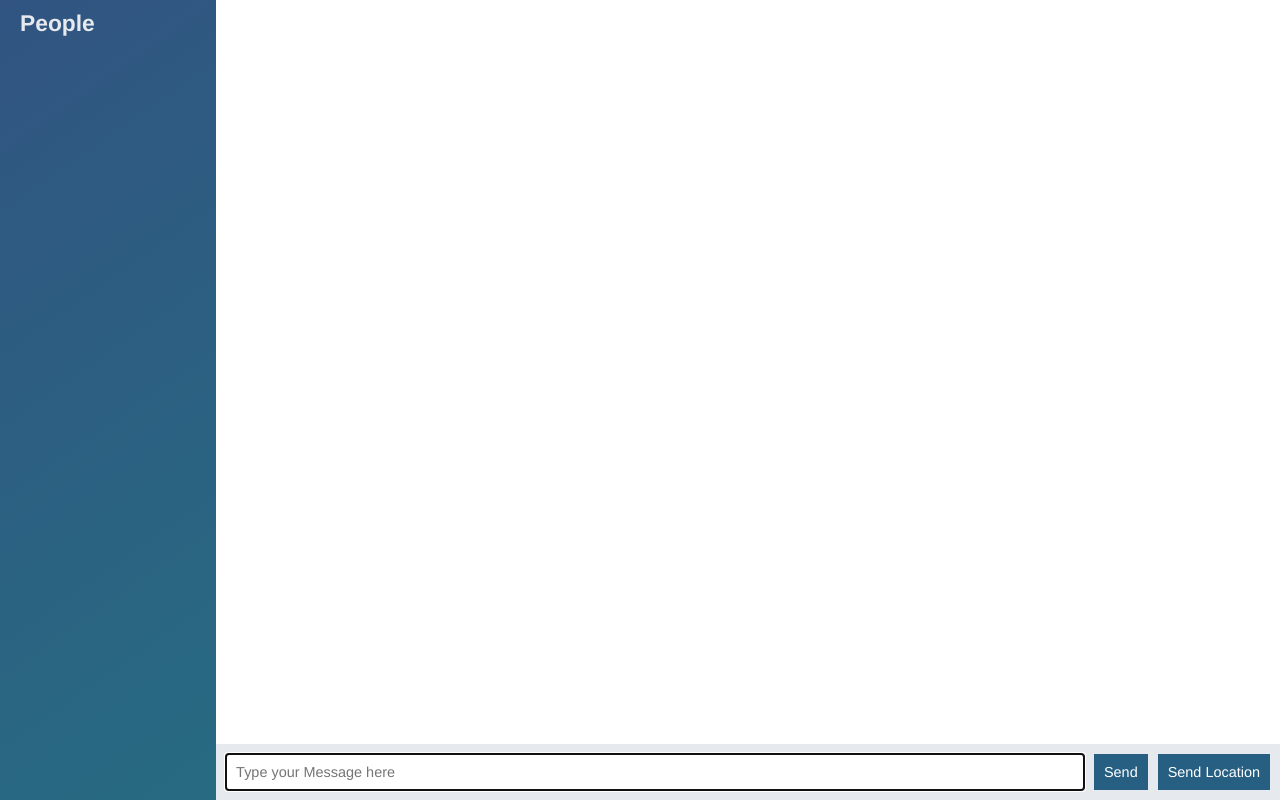
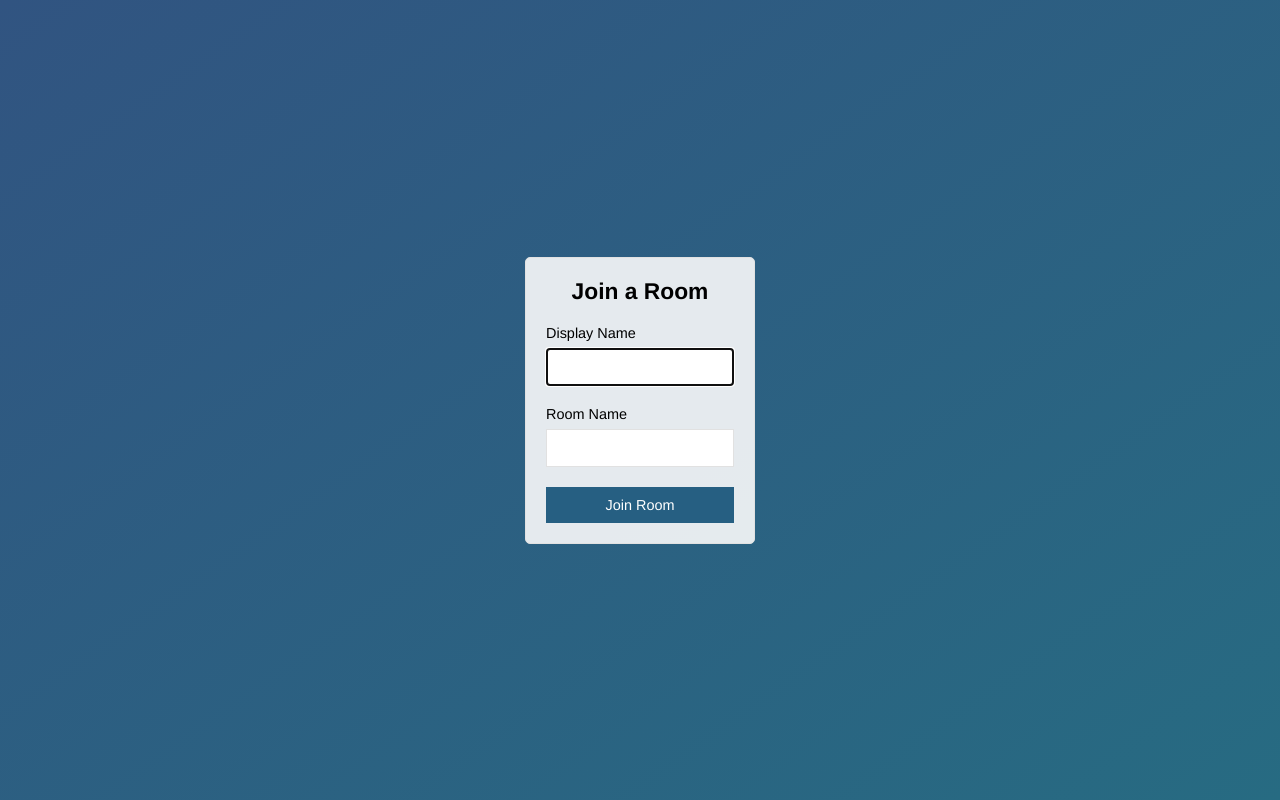
Before and after one commit to rbrishabh/chat-app, a website: page public/index.html in a window 1280 px wide. Drawn offline with nearby package versions, Linux system fonts and the light colour scheme; no server answers.

Commit message:
added join page for the chat app

```diff
--- a/public/index.html
+++ b/public/index.html
@@ -1,61 +1,34 @@
 <!DOCTYPE html>
 <html>
 <head>
-    <meta charset="utf-8">
+    <title>
+        Join | RB ChatApp
+    </title>
+    <meta name="viewport" content="width=device-width, user-scalable=no, initial-scale=1">
     <link rel="stylesheet" href="css/style.css">
 </head>
-<body class="chat">
+<body class="centered-form">
+<div class="centered-form__form">
+    <form action="/chat.html">
+        <div class="form-field">
+            <h3>Join a Room</h3>
+        </div>
+        <div class="form-field">
+            <label>Display Name</label>
+            <input type="text" name="name" autofocus>
+        </div>
+        <div class="form-field">
+            <label>Room Name</label>
+            <input type="text" name="room">
+        </div>
+        <div class="form-field">
+            <button>Join Room</button>
+        </div>
 
-<div class="chat__sidebar">
-    <h3>People</h3>
+
+
+    </form>
 </div>
 
-<div class="chat__main">
-
-        <ol class="chat__messages" id="messages"></ol>
-
-    <div class="chat__footer">
-        <form id="message-form">
-            <input type="text" name="message" placeholder="Type your Message here" autofocus autocomplete="off"/>
-            <button>Send</button>
-        </form>
-        <button id="location-button">Send Location</button>
-    </div>
-</div>
-
-<script id="message-template" type="text/template">
-<li class="message">
-
-    <div class="message__title">
-        <h4>{{from}}</h4>
-        <span>{{time}}</span>
-    </div>
-    <div class="message__body">
-        <p>{{text}}</p>
-
-    </div>
-</li>
-
-</script>
-
-<script id="location-message-template" type="text/template">
-    <li class="message">
-
-        <div class="message__title">
-            <h4>{{from}}</h4>
-            <span>{{time}}</span>
-        </div>
-        <div class="message__body">
-            <p>   <a href="{{url}}" target="_blank">My current location</a> </p>
-        </div>
-    </li>
-
-</script>
-
-<script src="/socket.io/socket.io.js"></script>
-<script src="/js/libs/jquery-3.2.1.min.js"></script>
-<script src="/js/libs/moment.js"></script>
-<script src="/js/libs/mustache.js"></script>
-<script src="/js/index.js"></script>
 </body>
 </html>
```
Also changed, not shown: public/chat.html (added, +63 -0 lines), public/js/chat.js (renamed from public/js/index.js).
